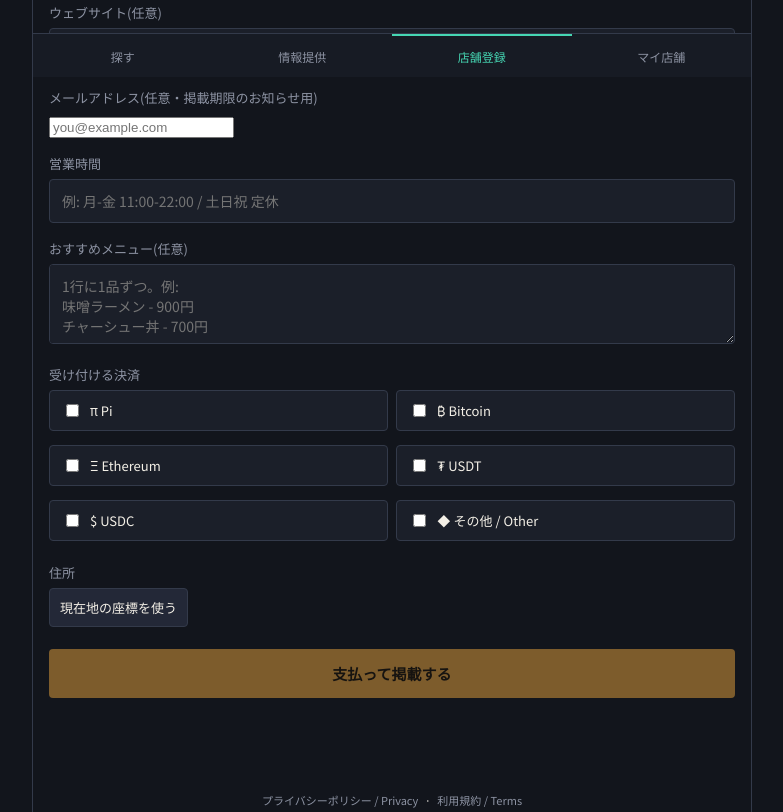
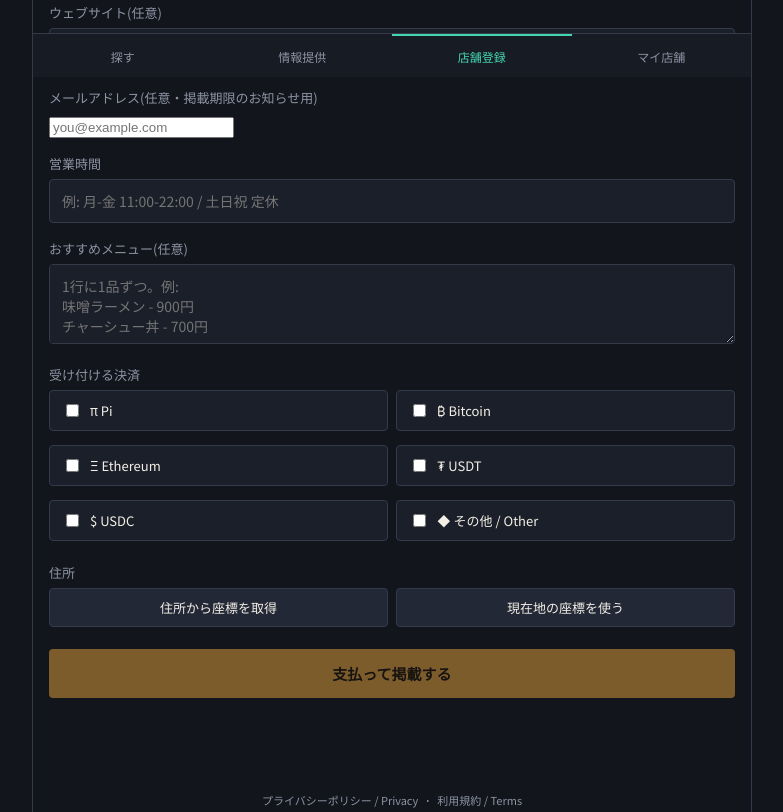
Before and after one commit to kenoudensetsunagasaki-web/inshoku-pi, a website: page register.html in a window 1280 px wide. Shown: the part 723-1535 px from the top of the page, without its empty margins (248-1031 px from the left). Drawn offline with Linux system fonts and the light colour scheme; no server answers.

Commit message:
Update register.html

```diff
--- a/register.html
+++ b/register.html
@@ -71,9 +71,12 @@
         <div class="checkbox-grid" id="currencyGrid"></div>
       </div>
 
-      <div class="field">
+           <div class="field">
         <label data-i18n="address">緯度・経度</label>
-        <button type="button" class="action-btn" id="useLocationBtn" data-i18n="useMyLocation">現在地の座標を使う</button>
+        <div style="display:flex;gap:8px;flex-wrap:wrap;">
+          <button type="button" class="action-btn" id="geocodeBtn" data-i18n="geocodeFromAddress">住所から座標を取得</button>
+          <button type="button" class="action-btn" id="useLocationBtn" data-i18n="useMyLocation">現在地の座標を使う</button>
+        </div>
         <input type="hidden" id="lat" />
         <input type="hidden" id="lng" />
         <div class="stall-meta" id="coordsPreview" style="margin-top:8px;"></div>
```
